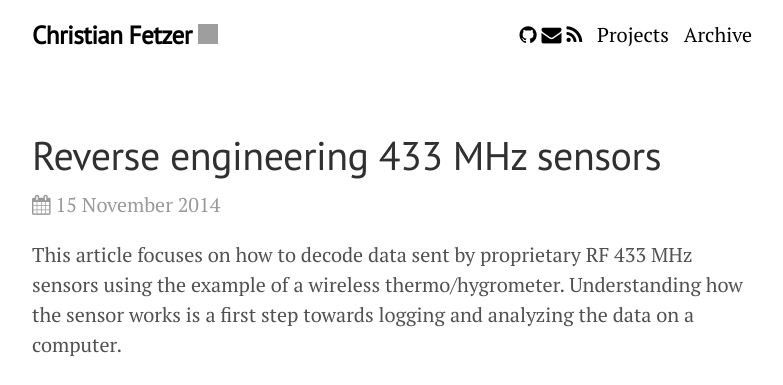
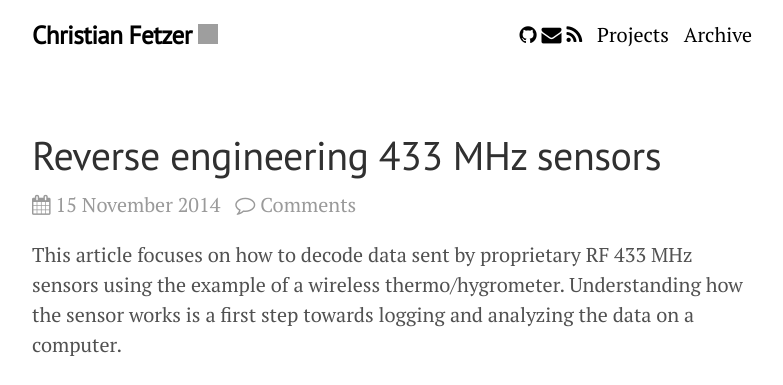
Before and after one commit to fetzerch/fetzerch.github.io, a Jekyll site: the page built from index.html, in a window 1280 px wide. Shown: the top 385 px of the page, without its empty margins (248-1031 px from the left). Built offline with Jekyll 4.4.1, drawn with Linux system fonts in a browser that asks for light colours; nearby versions of some CDN libraries; Markdown is read by kramdown in place of the engine named in the settings; the list of posts is cut into pages by our own code; grey boxes are pictures that could not be loaded.

Commit message:
index/post: Add link to posts comments section

```diff
--- a/_layouts/post.html
+++ b/_layouts/post.html
@@ -5,6 +5,7 @@ layout: default
 <article class="post">
   <h1 class="post-title">{{ page.title }}</h1>
   <time datetime="{{ page.date | date_to_xmlschema }}" class="post-date">{{ page.date | date_to_long_string }}</time>
+  <span class="post-comments"><a href="{{ site.baseurl }}{{ post.url }}#comments">Comments</a></span>
   {{ content }}
 </article>
 
--- a/index.html
+++ b/index.html
@@ -13,6 +13,7 @@ title: Home
     </h1>
 
     <time datetime="{{ post.date | date_to_xmlschema }}" class="post-date">{{ post.date | date_to_long_string }}</time>
+    <span class ="post-comments"><a href="{{ site.baseurl }}{{ post.url }}#comments">Comments</a></span>
 
     {{ post.content }}
   </article>
--- a/public/css/fetzerch.css
+++ b/public/css/fetzerch.css
@@ -48,17 +48,21 @@ h1, h2, h3, h4, h5, h6 {
 }
 
 /* Meta */
-.post-date {
+.post-date,
+.post-comments {
   display: inline-block;
   margin-bottom: 1rem;
   padding-right: 10px;
   color: #9a9a9a;
 }
-.post-date:before {
+.post-date:before,
+.post-comments:before {
   font-family: FontAwesome;
   margin-right: 5px;
 }
 .post-date:before { content: "\f073" }
+.post-comments:before { content: "\f0E5" }
+.post-comments a { color: inherit; }
 
 /* Code */
 code {
```
